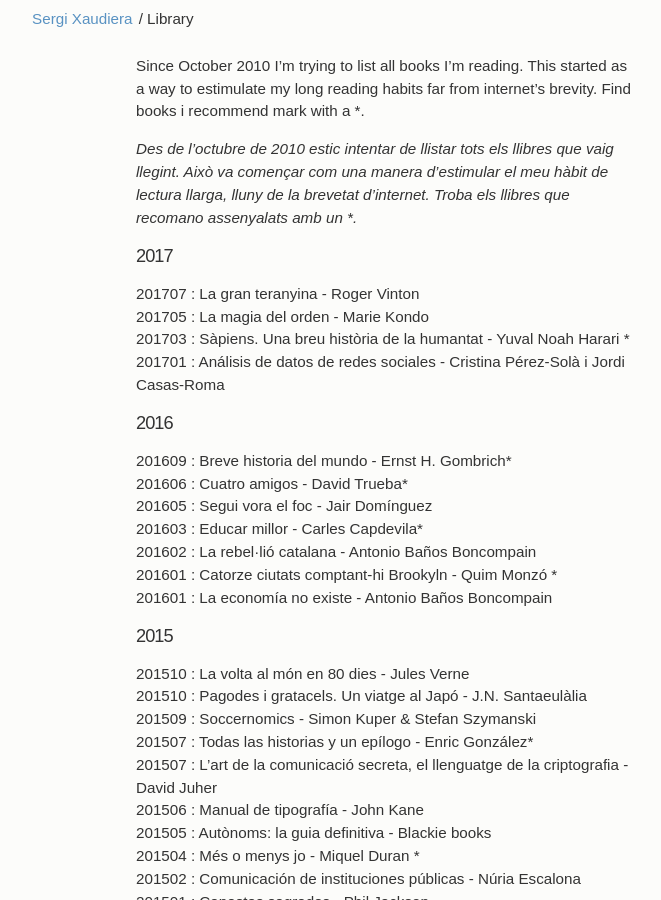
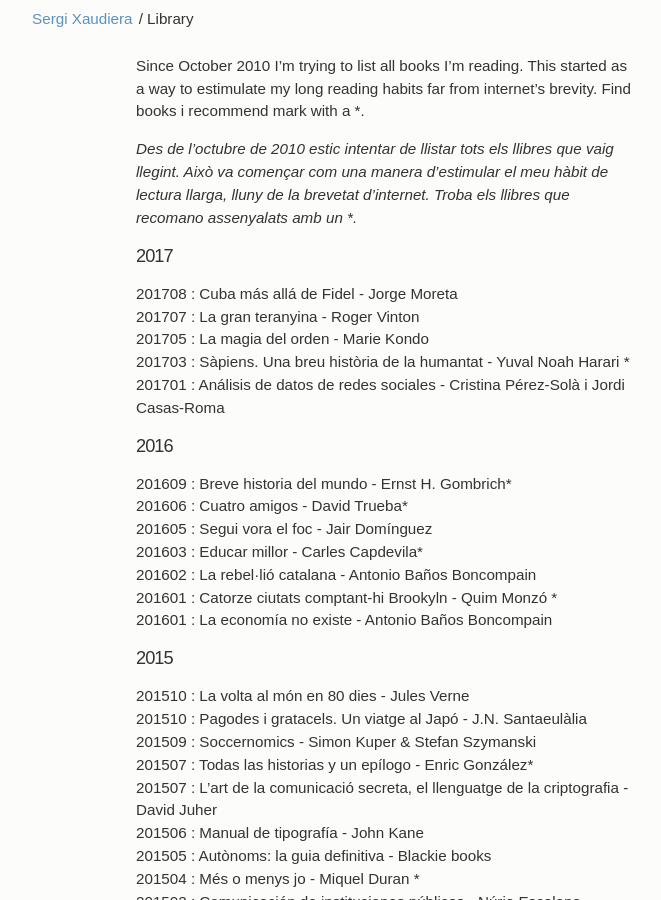
Before and after one commit to sergixaudiera/sergixaudiera.github.io, a Jekyll site: the page built from library.md, in a window 1280 px wide and 900 px high. Shown: the whole window, without its empty margins (254-915 px from the left). Built offline with Jekyll 4.4.1, drawn with Linux system fonts in a browser that asks for light colours.

Commit message:
+ Cuba más allá de Fidel

```diff
--- a/library.md
+++ b/library.md
@@ -8,6 +8,7 @@ Since October 2010 I'm trying to list all books I'm reading. This started as a w
 *Des de l'octubre de 2010 estic intentar de llistar tots els llibres que vaig llegint. Això va començar com una manera d'estimular el meu hàbit de lectura llarga, lluny de la brevetat d'internet. Troba els llibres que recomano assenyalats amb un *.*
 
 ## 2017
+201708 : Cuba más allá de Fidel - Jorge Moreta
 201707 : La gran teranyina - Roger Vinton
 201705 : La magia del orden - Marie Kondo
 201703 : Sàpiens. Una breu història de la humantat - Yuval Noah Harari *
```
